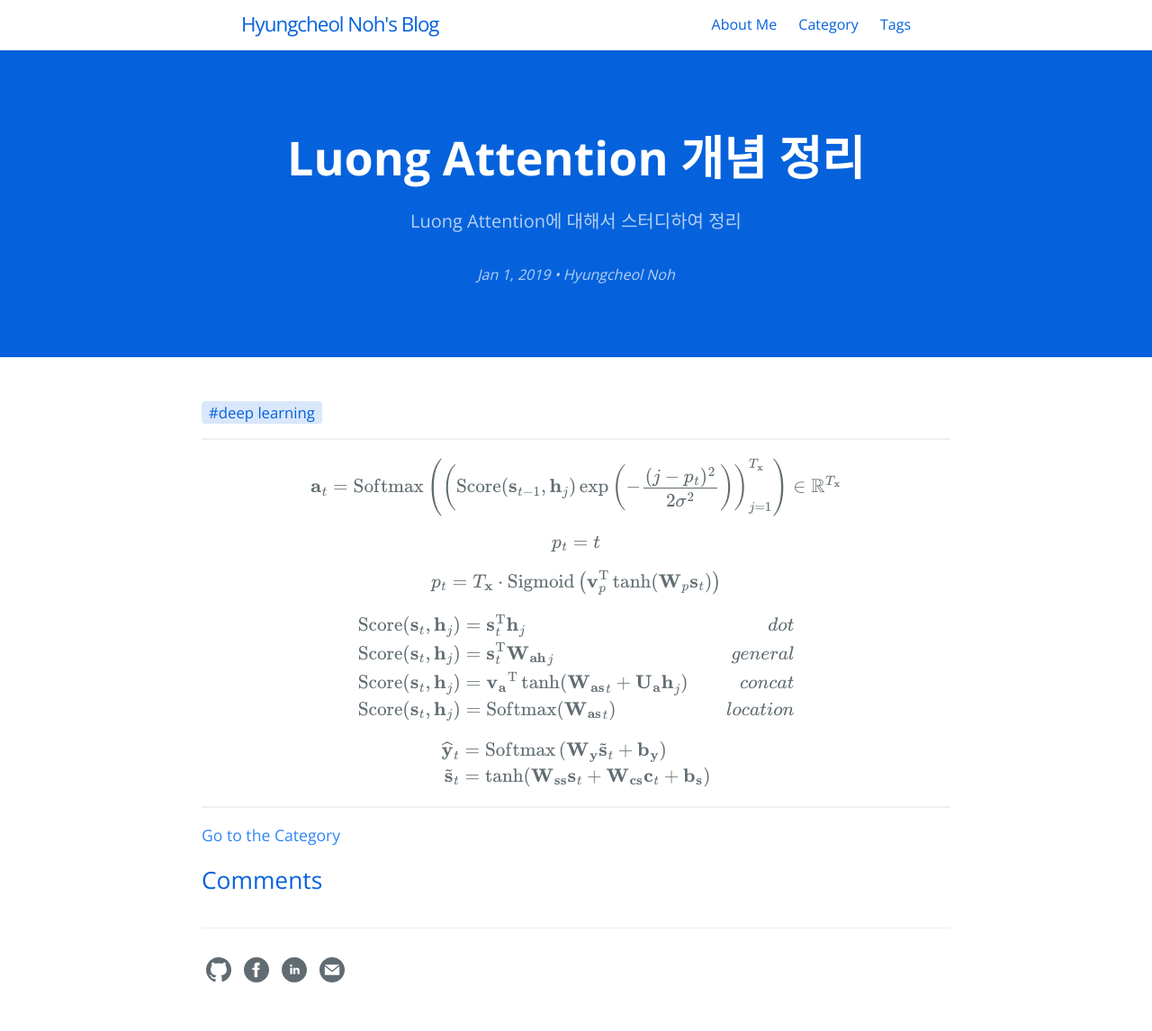
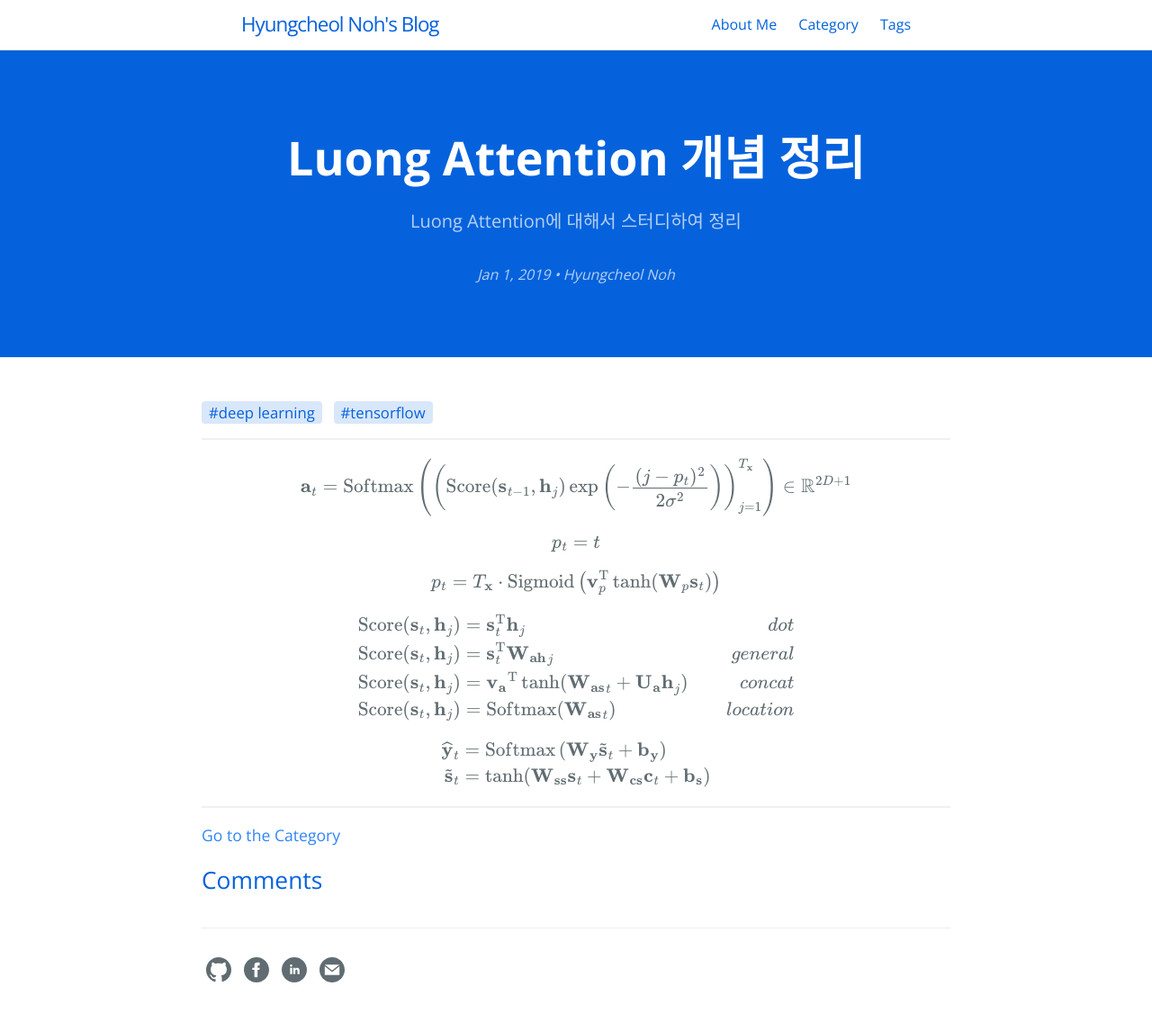
Before and after one commit to hcnoh/hcnoh.github.io, a Jekyll site: the page built from _posts/2019-01-01-luong-attention.md, in a window 1280 px wide. Shown: the whole page at 90% size. Built offline with Jekyll 4.4.1, drawn with Linux system fonts in a browser that asks for light colours; formulas are drawn with MathJax 3; comment, search, counter and statistics services are not loaded.

Commit message:
Update 2019-01-01-luong-attention.md

```diff
--- a/_posts/2019-01-01-luong-attention.md
+++ b/_posts/2019-01-01-luong-attention.md
@@ -8,13 +8,14 @@ categories:
 - Deep Learning
 tags:
 - deep learning
+- tensorflow
 image: /thumbnail-mobile.png
 author: "Hyungcheol Noh"
 permalink: /2019-01-01-luong-attention
 ---
 
 $$
-\mathbf{a}_t = \text{Softmax}\left(\left(\text{Score}(\mathbf{s}_{t-1}, \mathbf{h}_j) \exp\left( -\frac{(j-p_t)^2}{2\sigma^2} \right) \right)_{j=1}^{T_{\mathbf{x}}}\right) \in \mathbb{R}^{T_{\mathbf{x}}}
+\mathbf{a}_t = \text{Softmax}\left(\left(\text{Score}(\mathbf{s}_{t-1}, \mathbf{h}_j) \exp\left( -\frac{(j-p_t)^2}{2\sigma^2} \right) \right)_{j=1}^{T_{\mathbf{x}}}\right) \in \mathbb{R}^{2D+1}
 $$
 
 $$
```
